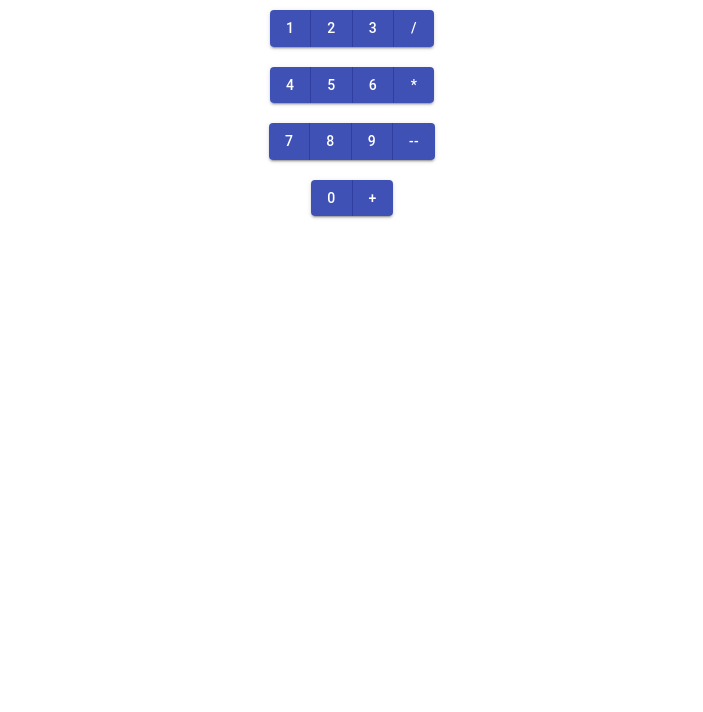
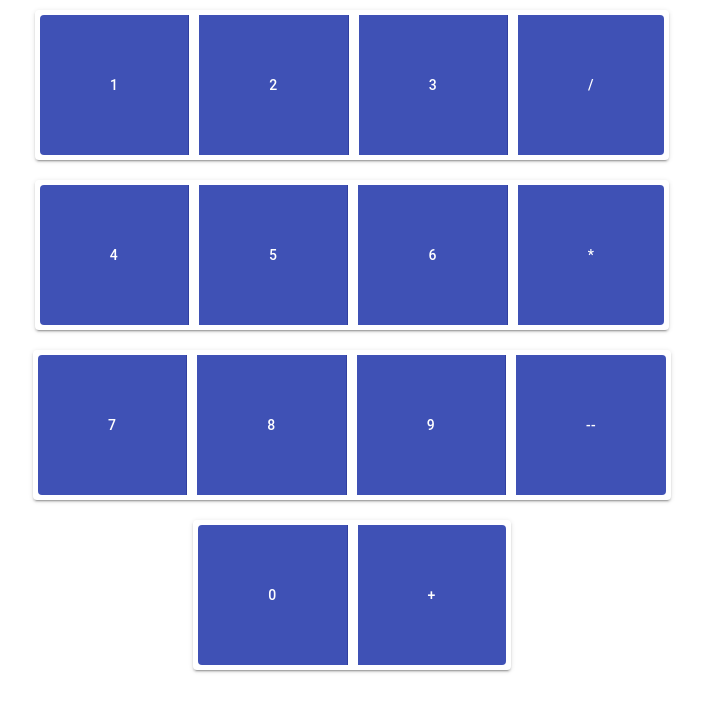
Before and after one commit to niseekah/Capstone-Project, a React (Create React App) app: page / in a window 1280 px wide. Shown: the top 712 px of the page, without its empty margins (288-991 px from the left). Built offline with nearby package versions, Linux system fonts and the light colour scheme.

Commit message:
Moving files to new branch

```diff
--- a/src/App.css
+++ b/src/App.css
@@ -4,3 +4,10 @@
   padding: 10px;
   text-align: center;
 }
+
+button.MuiButton-containedPrimary
+{
+  margin: 5px;
+  padding: 70px;
+  height: 20px;
+}
--- a/src/App.js
+++ b/src/App.js
@@ -9,7 +9,7 @@ import ButtonGroup from '@material-ui/core/ButtonGroup';
 function App() {
   return (
     <div className="App">
-      <React.Fragment>
+
         <Grid class = "space">
         <ButtonGroup variant="contained" color="primary" aria-label="contained primary button group">
           <Button>1</Button>
@@ -41,7 +41,6 @@ function App() {
         < Button>+</Button>
         </ButtonGroup>
         </Grid>
-      </React.Fragment>
 
 
     </div>
```
Also changed, not shown: 1 other file (tests, documents, lock files or other folders).
